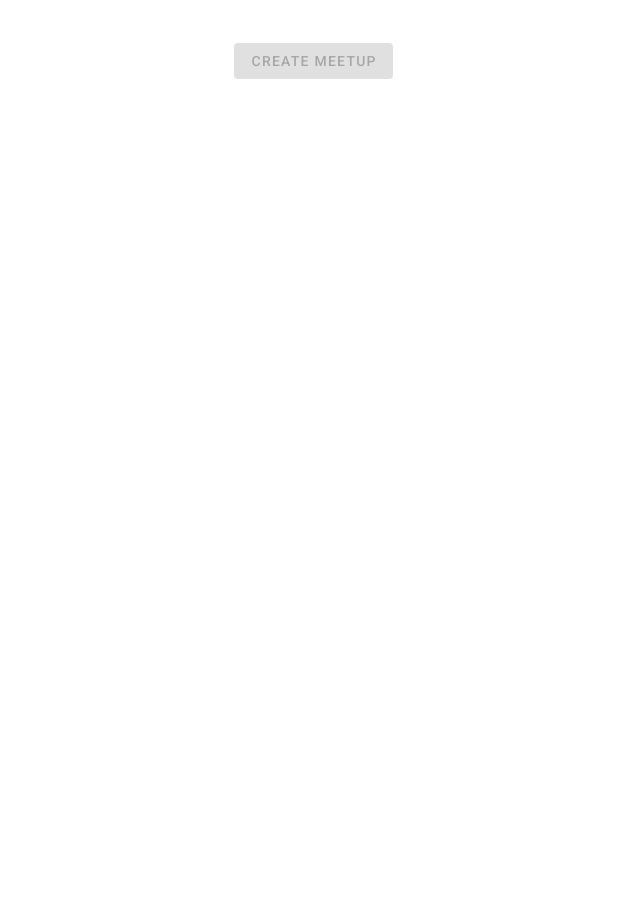
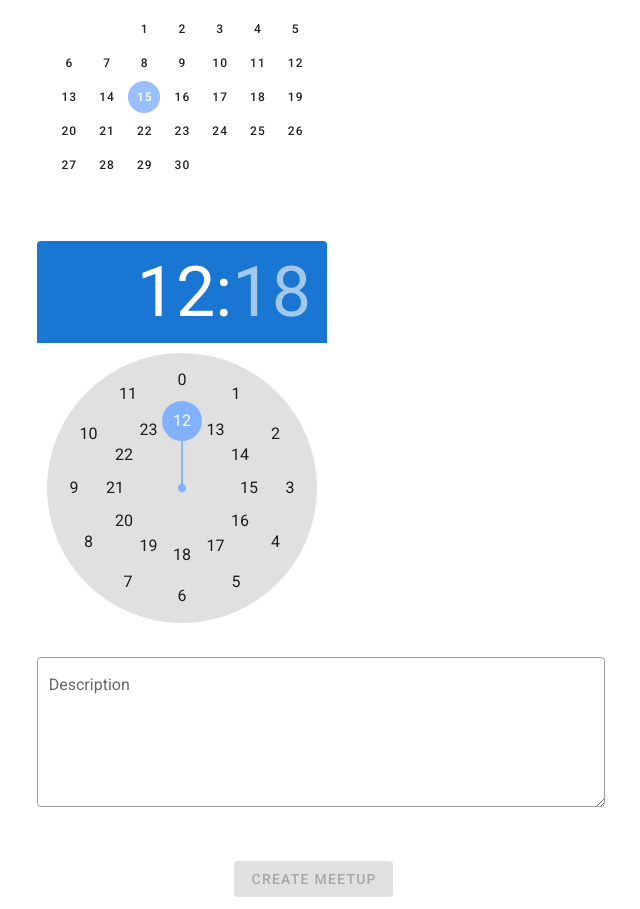
Before and after one commit to coderj001/vue-meetup, a Vue app: page /createmeetup in a window 1280 px wide. Shown: the part 591-1500 px from the top of the page, without its empty margins (319-959 px from the left). Before the commit the page ends 800 px from the top, so only its background shows below. Built offline with nearby package versions, Linux system fonts and the light colour scheme.

Commit message:
date and time picker added

```diff
--- a/src/views/Home.vue
+++ b/src/views/Home.vue
@@ -20,7 +20,7 @@
             </v-col>
         </v-row>
         <v-row>
-            <v-col cols="12" xs="12" class="text-xs-center">
+            <v-col cols="12" xs="12">
                 <p>Join Our Club</p>
             </v-col>
         </v-row>
--- a/src/views/Meetup/CreateMeetUp.vue
+++ b/src/views/Meetup/CreateMeetUp.vue
@@ -29,6 +29,16 @@
                         </v-col>
                     </v-row>
                     <v-row>
+                        <v-col cols="6" sm="6">
+                            <v-date-picker v-model="date"></v-date-picker>
+                        </v-col>
+                    </v-row>
+                    <v-row>
+                        <v-col cols="6" sm="6">
+                            <v-time-picker scrollable format="24hr" v-model="time"></v-time-picker>
+                        </v-col>
+                    </v-row>
+                    <v-row>
                         <v-col cols="12" sm="6">
                             <v-textarea outlined name="desciption" label="Description" v-model="desciption"></v-textarea>
                         </v-col>
@@ -54,6 +64,8 @@ export default {
             location: "",
             desciption: "",
             imageUrl: null,
+            date: new Date().toISOString().substr(0, 10),
+            time: new Date().toISOString().substr(11, 5),
         };
     },
     methods: {
@@ -63,10 +75,10 @@ export default {
                 location: this.location,
                 desciption: this.desciption,
                 imageUrl: this.imageUrl,
-                date: new Date(),
+                date: new Date(this.date+" "+this.time),
             };
             this.$store.dispatch("createMeetup", meetupData);
-            this.$router.push({name: 'Meetups'})
+            this.$router.push({ name: "Meetups" });
         },
     },
     computed: {
--- a/src/views/Meetup/Meetup.vue
+++ b/src/views/Meetup/Meetup.vue
@@ -7,11 +7,11 @@
                         <h3 class="primary--text">{{meetup.title}}</h3>
                     </v-card-title>
                     <v-card-subtitle>
-                        <div class="info--text">{{meetup.date}}</div>
+                        <div class="info--text">{{meetup.date}} - {{meetup.location}}</div>
                     </v-card-subtitle>
                     <v-img class="" :src="meetup.imageUrl" height="400px"></v-img>
                     <v-card-text>
-                        <div>Lorem, ipsum dolor sit amet consectetur adipisicing elit. Accusamus consequuntur, temporibus, laudantium cum quos harum veritatis iste, cumque dolor tempore sint! Nam quisquam distinctio, ea repellat fuga facilis in unde.</div>
+                        <div>{{meetup.desciption}}</div>
                     </v-card-text>
                     <v-card-actions>
                         <v-spacer></v-spacer>
```
